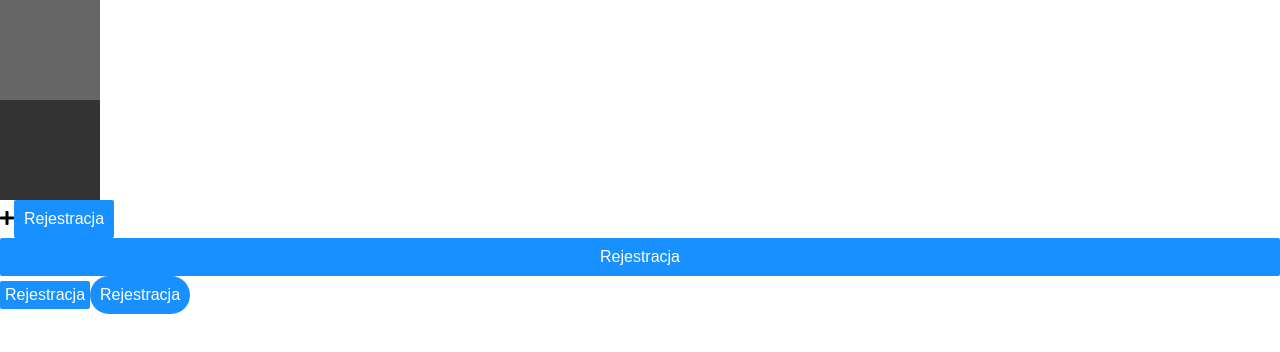
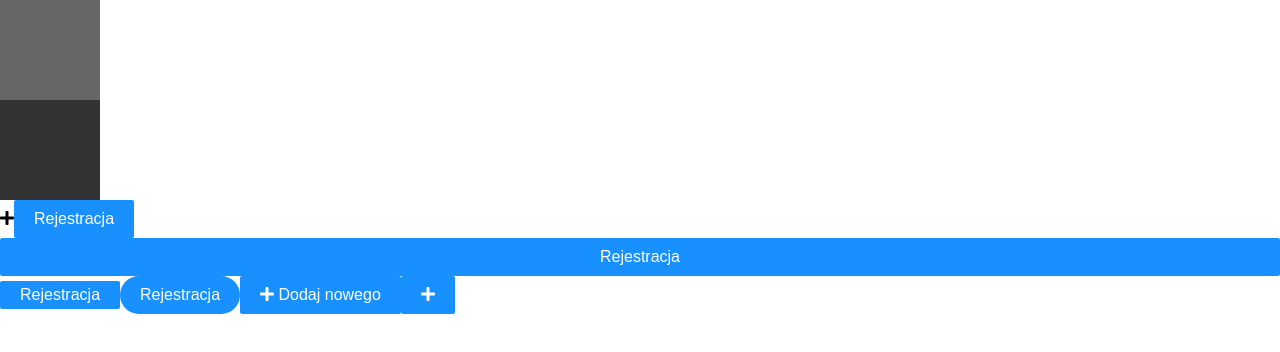
Before and after one commit to dudduss77/prac-inz, a React (Create React App) app: page / in a window 1280 px wide. Shown: the top 352 px of the page. Built offline with nearby package versions, Linux system fonts and the light colour scheme.

Commit message:
Button edit

```diff
--- a/src/App.js
+++ b/src/App.js
@@ -1,31 +1,37 @@
-import styled from 'styled-components';
-import Theme from './Theme';
-import './fontConfig'
-import { FontAwesomeIcon } from '@fortawesome/react-fontawesome';
-import Button from './components/Button';
+import styled from "styled-components";
+import Theme from "./Theme";
+import "./fontConfig";
+import { FontAwesomeIcon } from "@fortawesome/react-fontawesome";
+import Button from "./components/Button";
 
 const Test = styled.div`
   width: 100px;
   height: 100px;
-  background: ${props => props.theme.naturalOne};
-`
+  background: ${(props) => props.theme.naturalOne};
+`;
 
 const TestTwo = styled.div`
   width: 100px;
   height: 100px;
-  background: ${props => props.theme.naturalTwo};
-`
+  background: ${(props) => props.theme.naturalTwo};
+`;
 
 function App() {
   return (
     <Theme>
-      <Test/>
-      <TestTwo/>
-      <FontAwesomeIcon icon="plus"/>
+      <Test />
+      <TestTwo />
+      <FontAwesomeIcon icon="plus" />
       <Button>Rejestracja</Button>
       <Button isWholeContent>Rejestracja</Button>
-      <Button pm="5">Rejestracja</Button>
-      <Button br="20">Rejestracja</Button>
+      <Button pTB="5">Rejestracja</Button>
+      <Button isRounded>Rejestracja</Button>
+      <Button>
+        <FontAwesomeIcon icon="plus" /> Dodaj nowego
+      </Button>
+      <Button>
+        <FontAwesomeIcon icon="plus" />
+      </Button>
     </Theme>
   );
 }
--- a/src/components/Button.js
+++ b/src/components/Button.js
@@ -2,13 +2,17 @@ import styled from "styled-components";
 
 const Button = styled.button`
   border: none;
-  border-radius: ${props => props.br ? props.br + "px" : "2px"};
-  background: ${props => props.theme.PrimarySix};
-  color: ${props => props.theme.CharacterPrimaryInvers};
-  padding: ${props => props.pm ? props.pm + 'px' : '10px'};
+  border-radius: ${(props) => (props.isRounded ? "50px" : "2px")};
+  background: ${(props) => props.theme.PrimarySix};
+  color: ${(props) => props.theme.CharacterPrimaryInvers};
+  padding: ${(props) => (props.pTB ? props.pTB + "px" : "10px")} 20px;
   font-size: 16px;
-  width: ${props => props.isWholeContent ? '100%' : 'auto'};
+  width: ${(props) => (props.isWholeContent ? "100%" : "auto")};
   cursor: pointer;
-`
+
+  &:hover {
+    filter: brightness(95%);
+  }
+`;
 
 export default Button;
```
